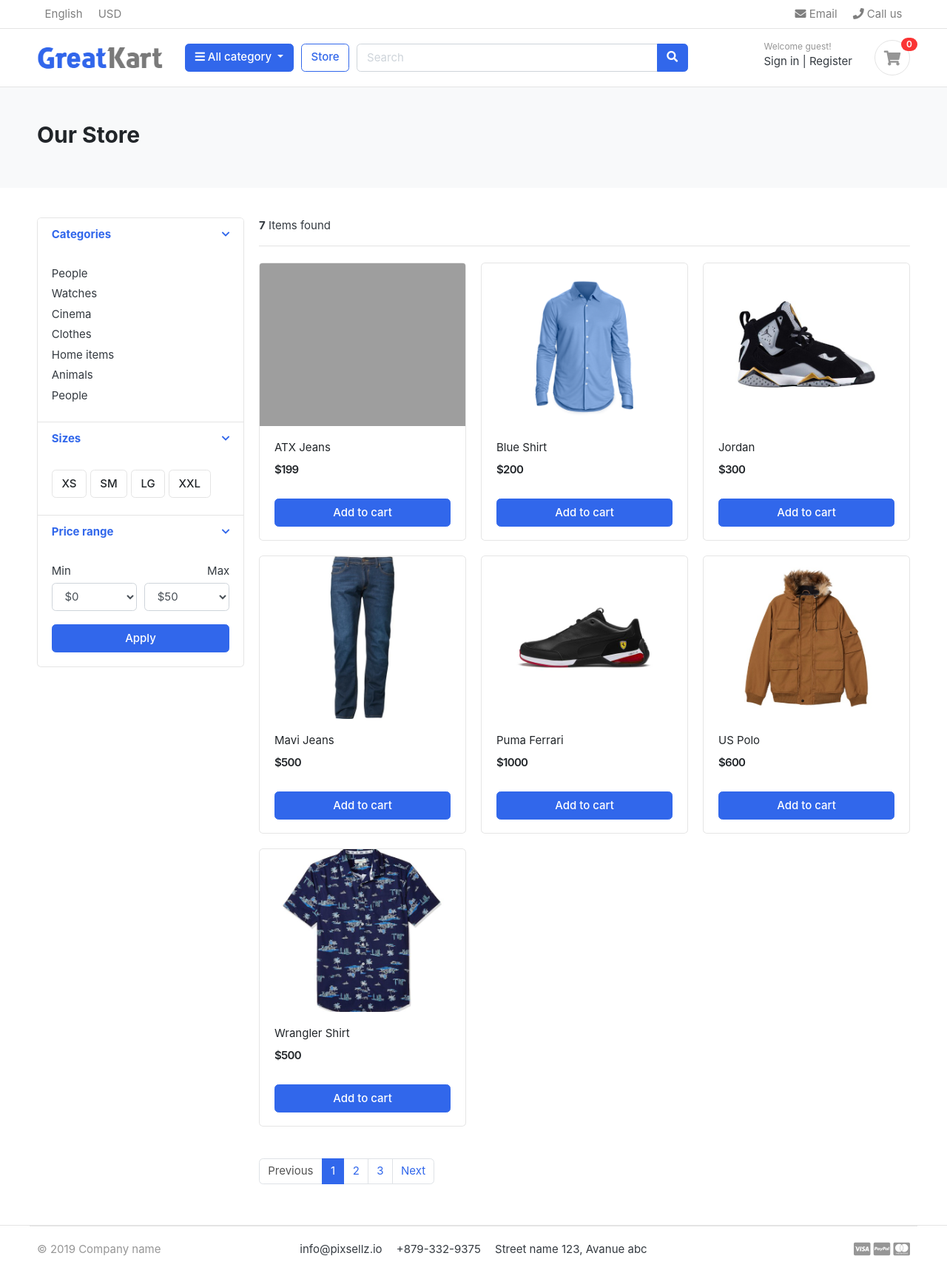
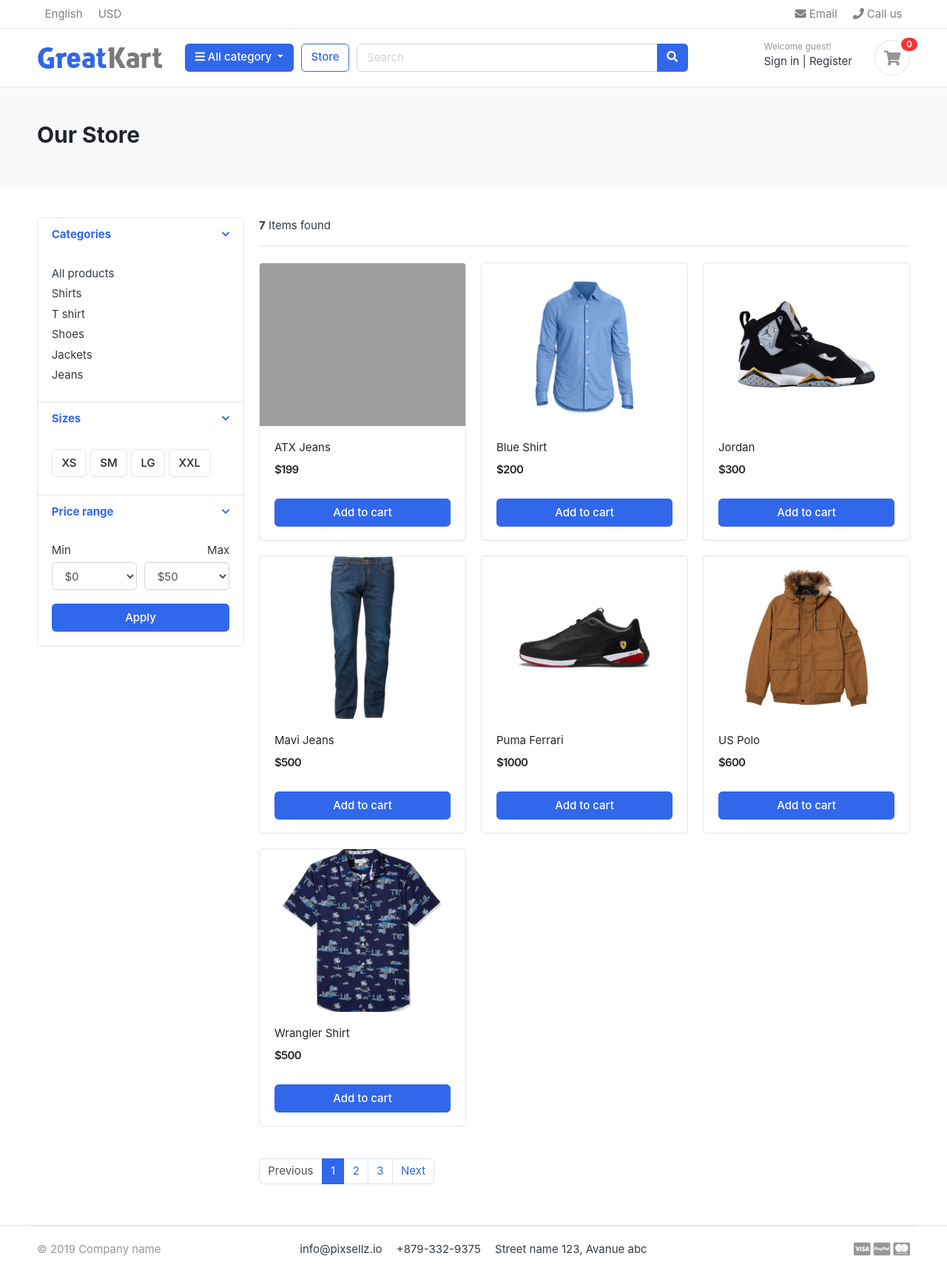
Before and after one commit to user19522442/doan, a Django app: page /store/ in a window 1280 px wide. Shown: the whole page at 74% size. Run offline with Django 4.2, Linux system fonts and the light colour scheme; data comes from the database, SQL or seed files in the repository; some libraries are stand-ins or nearby versions; some web fonts are replaced; grey boxes are pictures that could not be loaded.

Commit message:
Display Categories in the Store Page

```diff
--- a/GreatKart/templates/includes/navbar.html
+++ b/GreatKart/templates/includes/navbar.html
@@ -37,6 +37,7 @@
                     <i class="fa fa-bars"></i> All category
                 </button>
                 <div class="dropdown-menu">
+                    <a class="dropdown-item" href="{% url 'store' %}">All Products</a>
                     {% for category in links %}
                     <a class="dropdown-item" href="{{category.get_url}}">{{category.category_name}}</a>
                     {% endfor %}
--- a/GreatKart/templates/store/store.html
+++ b/GreatKart/templates/store/store.html
@@ -28,13 +28,10 @@
                 <div class="card-body">
 
                     <ul class="list-menu">
-                    <li><a href="#">People  </a></li>
-                    <li><a href="#">Watches </a></li>
-                    <li><a href="#">Cinema  </a></li>
-                    <li><a href="#">Clothes  </a></li>
-                    <li><a href="#">Home items </a></li>
-                    <li><a href="#">Animals</a></li>
-                    <li><a href="#">People </a></li>
+                        <li><a href="{%url 'store'%}">All products</a></li>
+                    {% for category in links %}
+                        <li><a href="{{category.get_url}}">{{category.category_name}}</a></li>
+                    {% endfor %}
                     </ul>
 
                 </div> <!-- card-body.// -->
```
